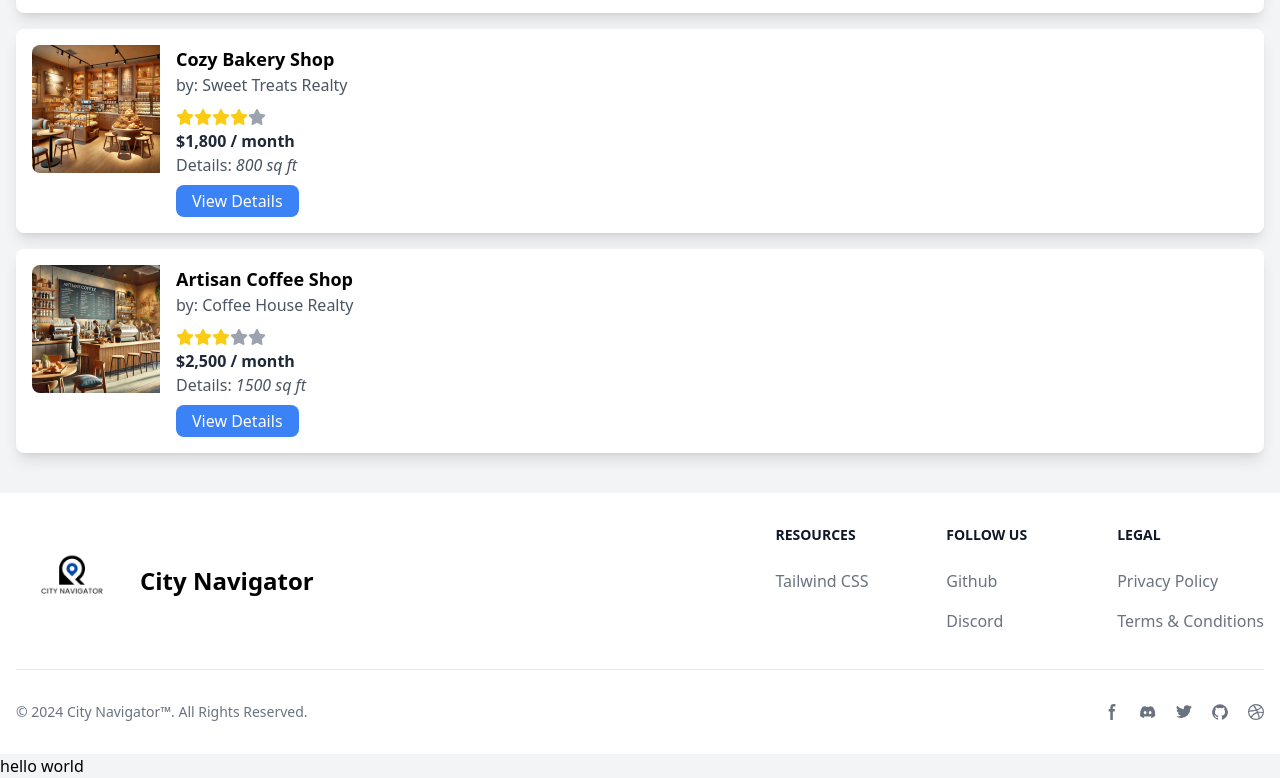
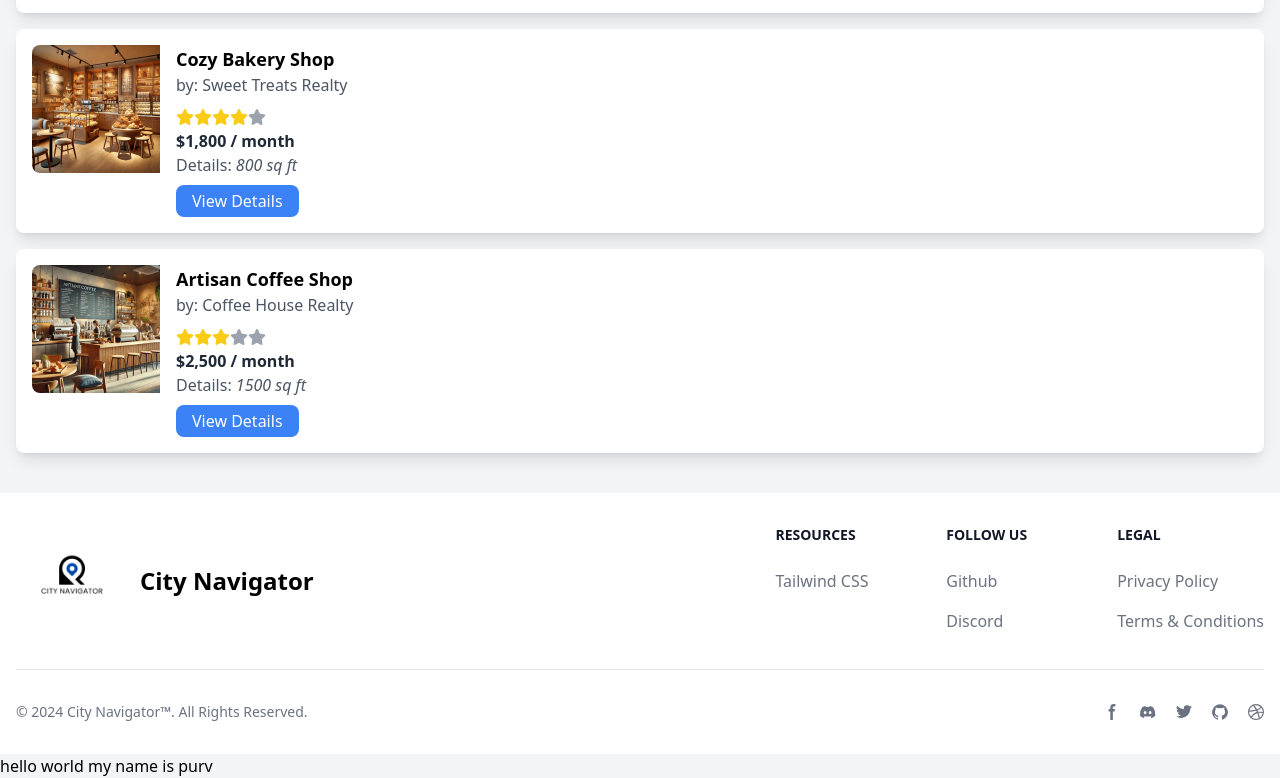
Before and after one commit to purv13/project, a website: page index.html in a window 1280 px wide. Shown: the part 1913-2691 px from the top of the page. Drawn offline with nearby package versions, Linux system fonts and the light colour scheme.

Commit message:
name written

```diff
--- a/index.html
+++ b/index.html
@@ -440,7 +440,7 @@
     </div>
 </footer>
 
-<h1>hello world</h1>
+<h1>hello world my name is purv</h1>
 
 
 </body>
```
